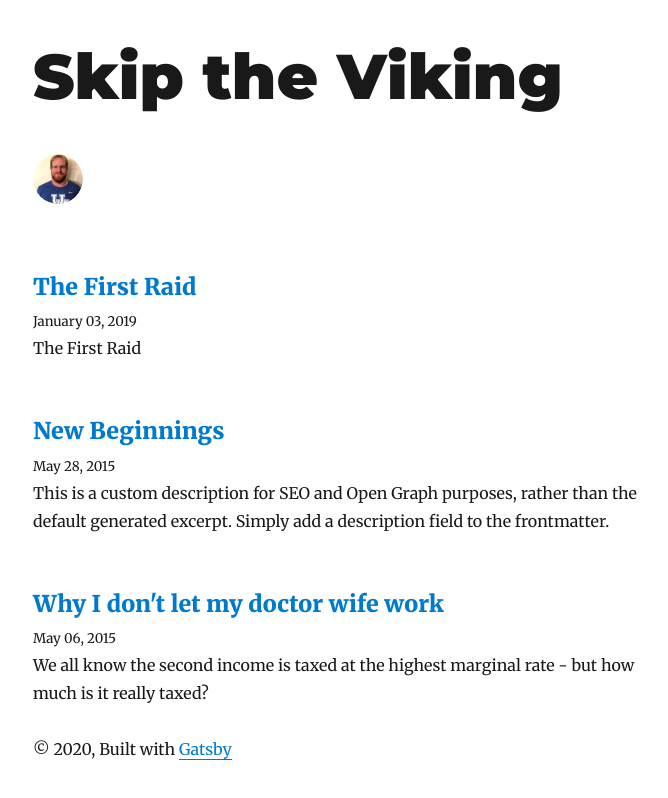
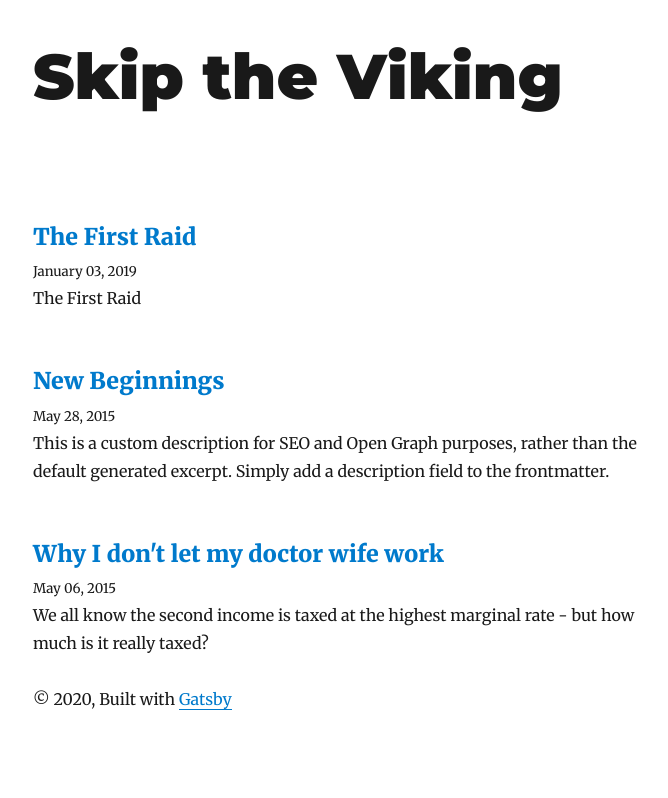
Before and after one commit to skiptheviking/skiptheviking.github.io, a Gatsby site: page / in a window 1280 px wide. Shown: the whole page, without its empty margins (292-960 px from the left). Built offline with nearby package versions, Linux system fonts and the light colour scheme; Gatsby itself is replaced by a stand-in of ours; some packages are replaced by stand-ins of ours.

Commit message:
removed image from bio page

```diff
--- a/src/components/bio.js
+++ b/src/components/bio.js
@@ -40,19 +40,19 @@
         marginBottom: rhythm(2.5),
       }}
     >
-      <Image
-        fixed={data.avatar.childImageSharp.fixed}
-        alt={author}
-        style={{
-          marginRight: rhythm(1 / 2),
-          marginBottom: 0,
-          minWidth: 50,
-          borderRadius: `100%`,
-        }}
-        imgStyle={{
-          borderRadius: `50%`,
-        }}
-      />
+      {/*<Image*/}
+      {/*  fixed={data.avatar.childImageSharp.fixed}*/}
+      {/*  alt={author}*/}
+      {/*  style={{*/}
+      {/*    marginRight: rhythm(1 / 2),*/}
+      {/*    marginBottom: 0,*/}
+      {/*    minWidth: 50,*/}
+      {/*    borderRadius: `100%`,*/}
+      {/*  }}*/}
+      {/*  imgStyle={{*/}
+      {/*    borderRadius: `50%`,*/}
+      {/*  }}*/}
+      {/*/>*/}
 
     </div>
   )
```
